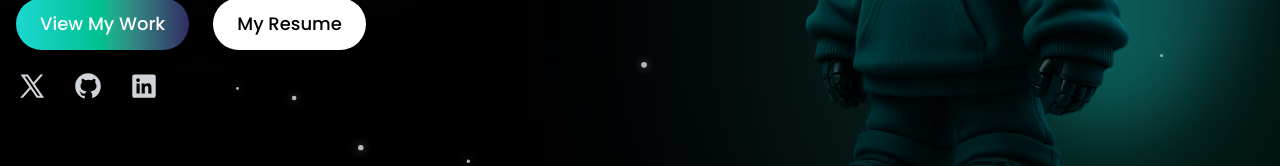
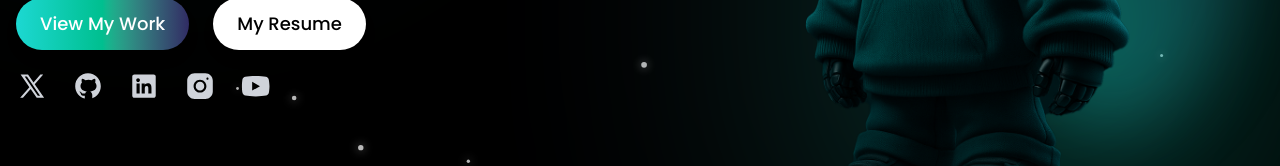
Before and after one commit to TanishqJangir/Portfolio, a Next.js app: page / in a window 1280 px wide. Shown: the part 525-691 px from the top of the page. Built offline with nearby package versions, Linux system fonts and the light colour scheme.

Commit message:
added youtube and instagram social links

```diff
--- a/src/sections/Hero.tsx
+++ b/src/sections/Hero.tsx
@@ -10,6 +10,8 @@ import { Variants } from "framer-motion";
 import { Tooltip, TooltipContent, TooltipTrigger } from "@/components/ui/tooltip";
 import Image from "next/image";
 import avator from "../../public/assets/images/avator.png"
+import InstagramIcon from "../../public/assets/icons/InstagramIcon";
+import YoutubeIcon from "../../public/assets/icons/YoutubeIcon";
 
 const MotionImage = motion.create(Image);
 
@@ -19,6 +21,8 @@ const socialLinks = [
     { Icon: <TwitterIcon className="size-8" />, label: "X", url: "https://x.com/Tanishq_Jangir" },
     { Icon: <GithubIcon className="size-8" />, label: "GitHub", url: "https://github.com/TanishqJangir" },
     { Icon: <LinkedInIcon className="size-8" />, label: "LinkedIn", url: "https://www.linkedin.com/in/tanishq-jangir-b17b0725a" },
+    { Icon: <InstagramIcon className="size-8" />, label: "Instagram", url: "https://www.instagram.com/tanishq__jangir" },
+    { Icon: <YoutubeIcon className="size-8" />, label: "YouTube", url: "https://www.youtube.com/@TanishqJangir-Escanor" },
 ];
 
 const glowVariants: Variants = {
```
